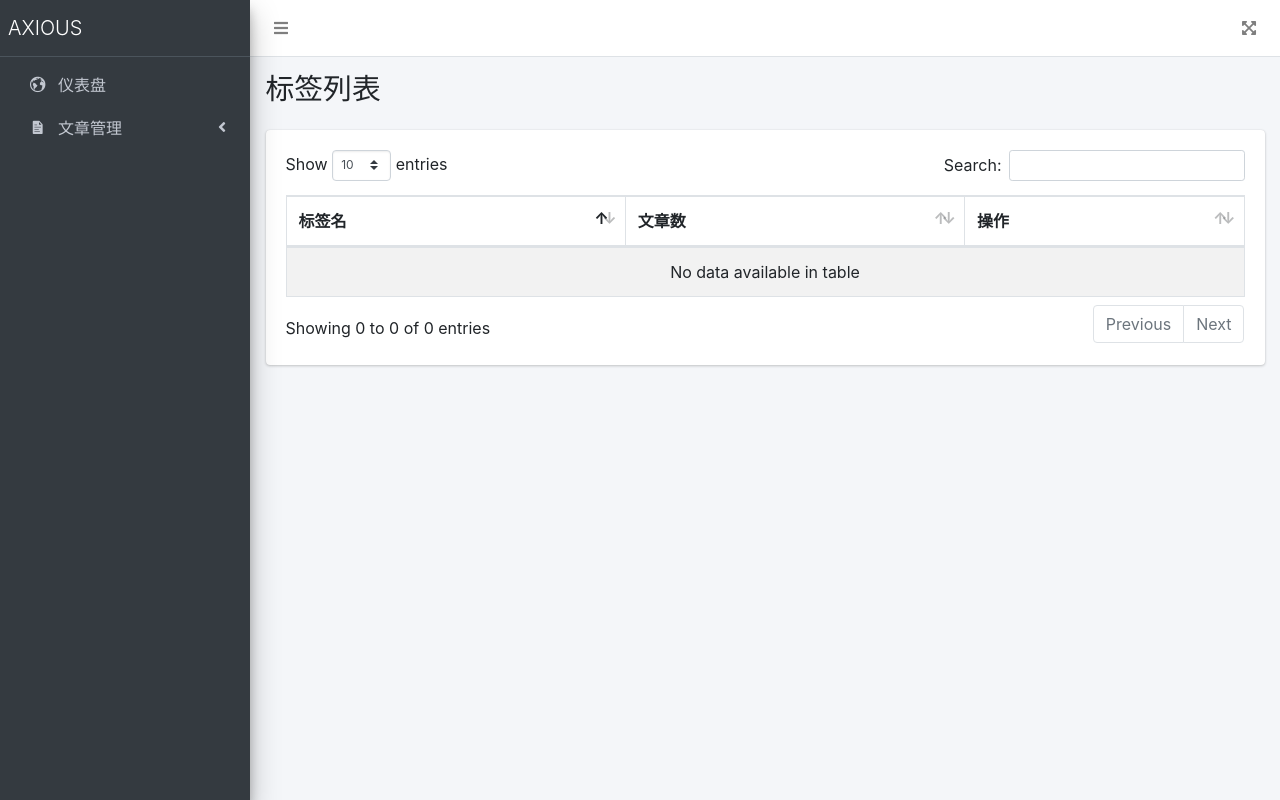
After one commit to h2magic-axious/SolepersonWeb, a Django app: template templates/blogadmin/admin_blog_tag.html in a window 1280 px wide. The commit adds this page. Run offline with Django 3.2, Linux system fonts and the light colour scheme; the template is opened without the code that fills it, so the values that code supplies are empty; some libraries are stand-ins or nearby versions; some web fonts are replaced.

Commit message:
finish tags table

```diff
--- a/administrator/templatetags/administrator_tags.py
+++ b/administrator/templatetags/administrator_tags.py
@@ -14,7 +14,9 @@
 
 @register.simple_tag
 def all_tags():
-    return Tag.objects.all()
+    return [
+        (tag.name, len(tag.article_set.all())) for tag in Tag.objects.all()
+    ]
 
 
 @register.simple_tag
--- a/administrator/urls.py
+++ b/administrator/urls.py
@@ -7,7 +7,7 @@
     path('', views.admin_index, name="admin_index"),
     path('article_edit/', views.admin_article_edit, name='admin_article_edit'),
     path('categories_list/', views.admin_categories, name='admin_categories_list'),
-
+    path('tags_list/', views.admin_tags, name='admin_tags_list')
     # Form urls
 
 ]
--- a/administrator/views.py
+++ b/administrator/views.py
@@ -1,6 +1,6 @@
 from django.shortcuts import render
 
-from blogapp.models import Category
+from blogapp.models import Category, Tag
 
 
 # Create your views here.
@@ -14,3 +14,7 @@
 
 def admin_categories(request):
     return render(request, 'blogadmin/admin_blog_category.html')
+
+
+def admin_tags(request):
+    return render(request, 'blogadmin/admin_blog_tag.html')
--- /dev/null
+++ b/templates/blogadmin/admin_blog_tag.html
@@ -0,0 +1,37 @@
+{% extends 'blogadmin/admin_root.html' %}
+{% load administrator_tags %}
+{% block admin_bread %}
+    <div class="row mb-2">
+        <div class="col-sm-6">
+            <h1>标签列表</h1>
+        </div>
+    </div>
+{% endblock %}
+
+{% block admin_body %}
+    {% all_categories as categories_list %}
+    <div class="card">
+        <div class="card-body">
+            <table id="example1" class="table table-bordered table-striped">
+                <thead>
+                <tr>
+                    <th>标签名</th>
+                    <th>文章数</th>
+                    <th>操作</th>
+                </tr>
+                </thead>
+                <tbody>
+                {% for tag_name, article_number in categories_list %}
+                    <tr>
+                        <td>{{ tag_name }}</td>
+                        <td>{{ article_number }}</td>
+                        <td></td>
+                    </tr>
+                {% endfor %}
+                </tbody>
+            </table>
+        </div>
+        <!-- /.card-body -->
+    </div>
+    <!-- /.card -->
+{% endblock %}
--- a/templates/blogadmin/admin_root.html
+++ b/templates/blogadmin/admin_root.html
@@ -82,7 +82,7 @@
                                 </a>
                             </li>
                             <li class="nav-item">
-                                <a href="#" class="nav-link">
+                                <a href="{% url 'admin:admin_tags_list' %}" class="nav-link">
                                     <i class="far ion-pricetags nav-icon"></i>
                                     <p>标签列表</p>
                                 </a>
```
